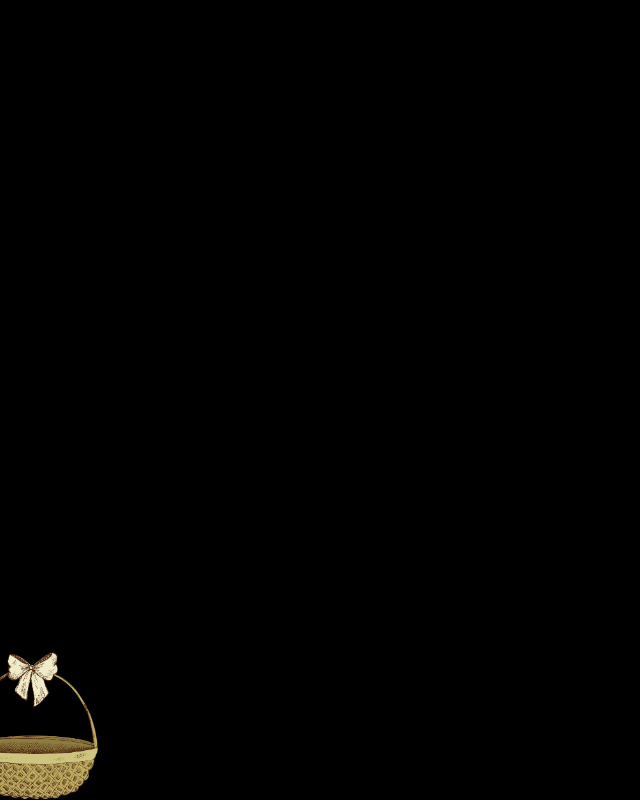
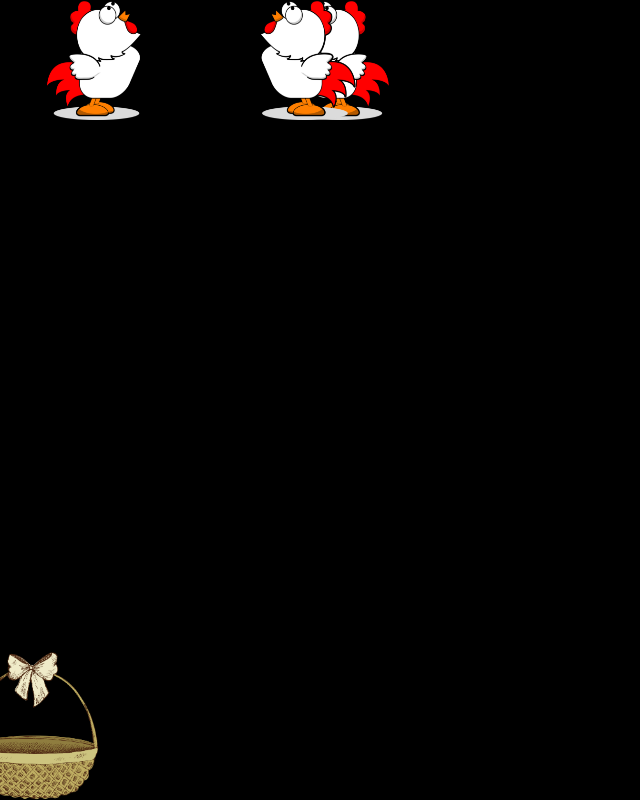
Before and after one commit to mylinh030203/get-eggs-game, a plain HTML site: page index.html in a window 1280 px wide. Shown: the whole page, without its empty margins (0-640 px from the left). Drawn offline with Linux system fonts and the light colour scheme.

Commit message:
done move chickies

```diff
--- /dev/null
+++ b/chicky.js
@@ -0,0 +1,39 @@
+
+class Chicky {
+    constructor(game, x, y, width, height, indexImage) {
+        this.game = game;
+        this.x = x;
+        this.y = y;
+        this.width = width;
+        this.height = height;
+        this.speed = (this.indexImage == 1) ? 2 : -2;
+        this.init();
+        this.indexImage = indexImage;
+
+
+    }
+
+    init() {
+        this.chicky_imgs = [];
+        this.chicky_imgs[1] = new Image();
+        this.chicky_imgs[1].src = "./assets/images/chicky/1.png";
+        this.chicky_imgs[2] = new Image();
+        this.chicky_imgs[2].src = "./assets/images/chicky/2.png";
+    }
+
+    update() {
+        this.x += this.speed;
+        if (this.x >= game_W || this.x <= 0) {
+            this.speed = -this.speed;
+            this.x += this.speed;
+            this.indexImage = 3 - this.indexImage;
+        }
+
+    }
+
+    draw() {
+        // console.log(this.indexImage);
+        this.game.context.drawImage(this.chicky_imgs[this.indexImage], this.x - this.width / 2, this.y - this.height / 2, this.width, this.height);
+    }
+
+}
--- a/game.js
+++ b/game.js
@@ -1,5 +1,5 @@
 game_W = 0, game_H = 0;
-
+NumberOfChicky = 3;
 class game {
     constructor() {
         this.canvas = null;
@@ -13,6 +13,11 @@ class game {
         document.body.appendChild(this.canvas);
         this.render();
         this.basket = new Basket(this, 33, game_H - 75, 134, 150);
+        this.chickies = []
+        for (let i = 0; i < NumberOfChicky; i++) {
+            this.chickies[i] = new Chicky(this, Math.random() * game_W, 60, 100, 120, Math.ceil(Math.random() + 1));
+        }
+
         this.start();
         this.listenMouse();
     }
@@ -30,12 +35,16 @@ class game {
     update() {
         // console.log("Linh");
         this.basket.update();
+        for (let i = 0; i < NumberOfChicky; i++)
+            this.chickies[i].update();
     }
 
 
     draw() {
         this.clearScreen();
         this.basket.draw();
+        for (let i = 0; i < NumberOfChicky; i++)
+            this.chickies[i].draw();
     }
 
 
--- a/index.html
+++ b/index.html
@@ -12,6 +12,7 @@
 <body>
 
 </body>
+<script src="./chicky.js"></script>
 <script src="./basket.js"></script>
 <script src="./game.js"></script>
 
```
Also changed, not shown: assets/images/chicky/1.png (added), assets/images/chicky/2.png (added).
